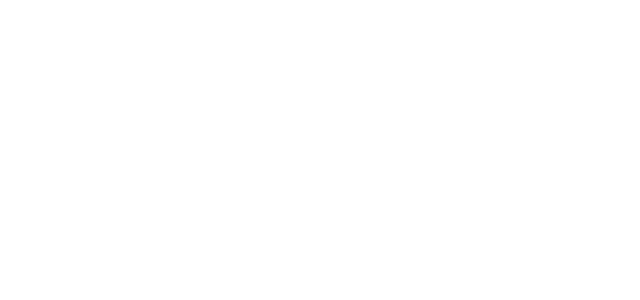
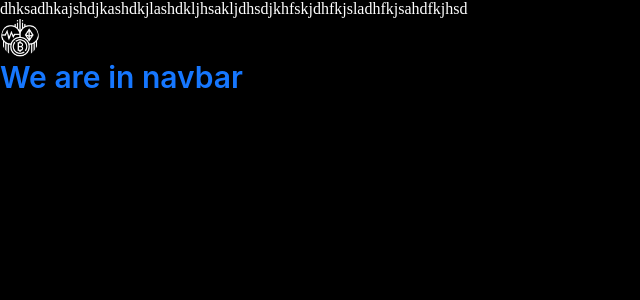
Before and after one commit to EmilMattssonTech/crypto-app, a React (Vite) app: page / in a window 1280 px wide. Shown: the top 300 px of the page, without its empty margins (0-640 px from the left). Built offline with nearby package versions, Linux system fonts and the light colour scheme.

Commit message:
fixing bug in main file

```diff
--- a/package.json
+++ b/package.json
@@ -21,6 +21,7 @@
     "react-chartjs-2": "^5.2.0",
     "react-dom": "^18.2.0",
     "react-redux": "^8.0.5",
+    "react-router-dom": "^6.8.0",
     "sass": "^1.57.1"
   },
   "devDependencies": {
--- a/src/App.jsx
+++ b/src/App.jsx
@@ -1,11 +1,15 @@
 import "./App.scss";
-import { Switch, Route, Link } from "react-router-dom";
-import { Layout, Typograhphy, Space } from "antd";
+// import { Switch, Route, Link } from "react-router-dom";
+// import { Layout, Typograhphy, Space } from "antd";
+import Navbar from "./components/Navbar";
 
 function App() {
   return (
     <div className="App">
-      <div className="navbar"></div>
+      dhksadhkajshdjkashdkjlashdkljhsakljdhsdjkhfskjdhfkjsladhfkjsahdfkjhsd
+      <div className="navbar">
+        <Navbar />
+      </div>
       <div className="main"></div>
       <div className="footer"></div>
     </div>
--- a/src/App.scss
+++ b/src/App.scss
@@ -1,41 +1,6 @@
-#root {
-  max-width: 1280px;
-  margin: 0 auto;
-  padding: 2rem;
-  text-align: center;
+.App {
+  background-color: black;
+  min-height: 100vh;
+  max-width: 100%;
+  color: white;
 }
-
-.logo {
-  height: 6em;
-  padding: 1.5em;
-  will-change: filter;
-}
-.logo:hover {
-  filter: drop-shadow(0 0 2em #646cffaa);
-}
-.logo.react:hover {
-  filter: drop-shadow(0 0 2em #61dafbaa);
-}
-
-@keyframes logo-spin {
-  from {
-    transform: rotate(0deg);
-  }
-  to {
-    transform: rotate(360deg);
-  }
-}
-
-@media (prefers-reduced-motion: no-preference) {
-  a:nth-of-type(2) .logo {
-    animation: logo-spin infinite 20s linear;
-  }
-}
-
-.card {
-  padding: 2em;
-}
-
-.read-the-docs {
-  color: #888;
-}
--- a/src/components/Navbar.jsx
+++ b/src/components/Navbar.jsx
@@ -1,6 +1,7 @@
 import React from "react";
 import { Button, Menu, Typography, Avatar } from "antd";
 import { Link } from "react-router-dom";
+
 import {
   HomeOutlined,
   MoneyCollectOutlined,
@@ -8,16 +9,17 @@
   FundOutlined,
   MenuOutlined,
 } from "@ant-design/icons";
+import icon from "../Images/cryptocurrency.png";
 
 const Navbar = ({ Title }) => {
   return (
     <div className="nav-container">
       <div className="logo-container">
-        <Avatar />
+        <Avatar src={icon} size="large" />
         <Typography.Title level={2} className="logo">
           <Link to="/">We are in navbar</Link>
         </Typography.Title>
-        <Button className="menu-control-container"></Button>
+        {/* <Button className="menu-control-container"></Button> */}
       </div>
     </div>
   );
--- a/src/index.scss
+++ b/src/index.scss
@@ -0,0 +1,5 @@
+* {
+  margin: 0;
+  padding: 0;
+  box-sizing: border-box;
+}
--- a/src/main.jsx
+++ b/src/main.jsx
@@ -2,9 +2,12 @@
 import ReactDOM from "react-dom/client";
 import App from "./App";
 import "./index.scss";
+import { BrowserRouter } from "react-router-dom";
 
 ReactDOM.createRoot(document.getElementById("root")).render(
   <React.StrictMode>
-    <App />
+    <BrowserRouter>
+      <App />
+    </BrowserRouter>
   </React.StrictMode>
 );
```
Also changed, not shown: src/Images/cryptocurrency.png (added), 1 other file (tests, documents, lock files or other folders).
